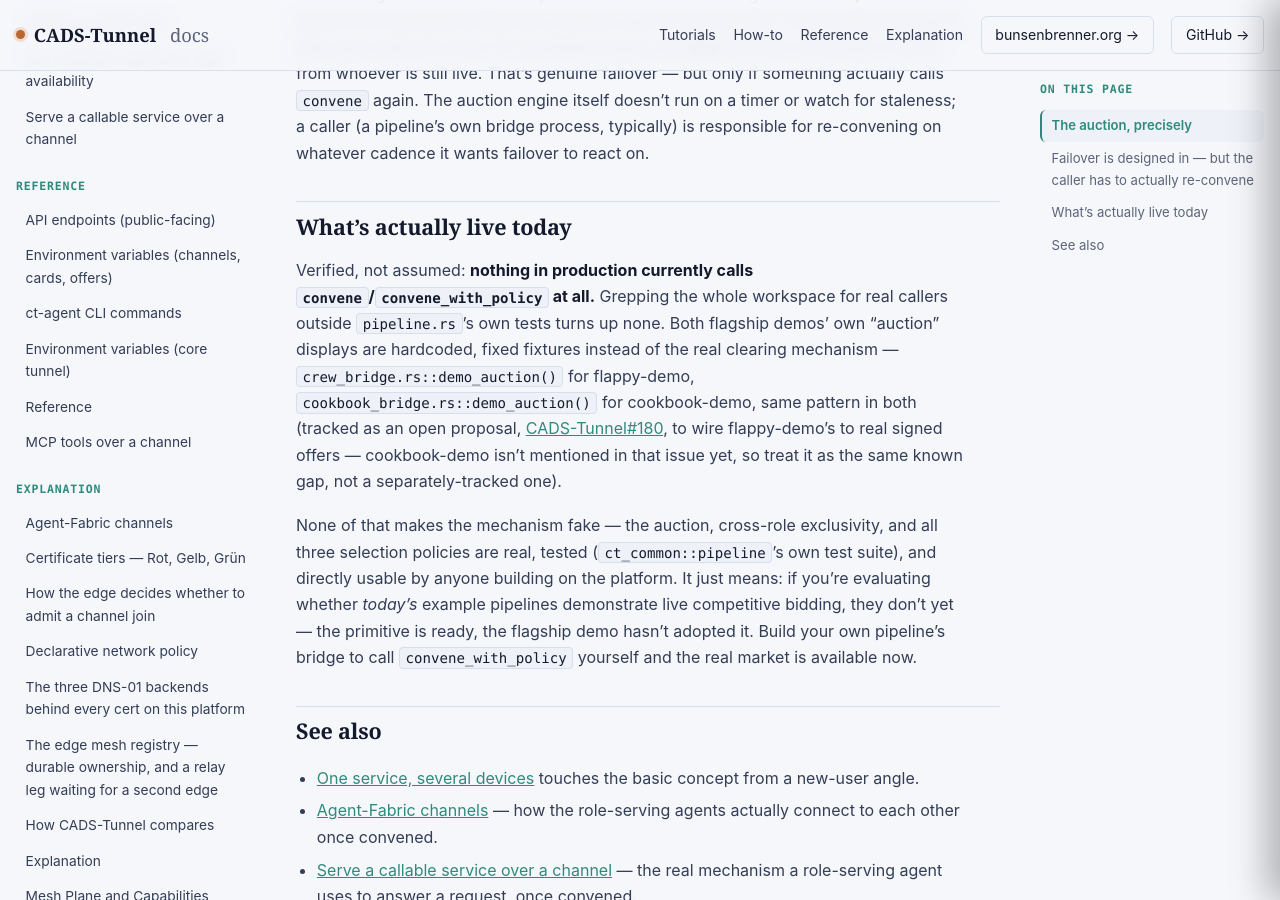
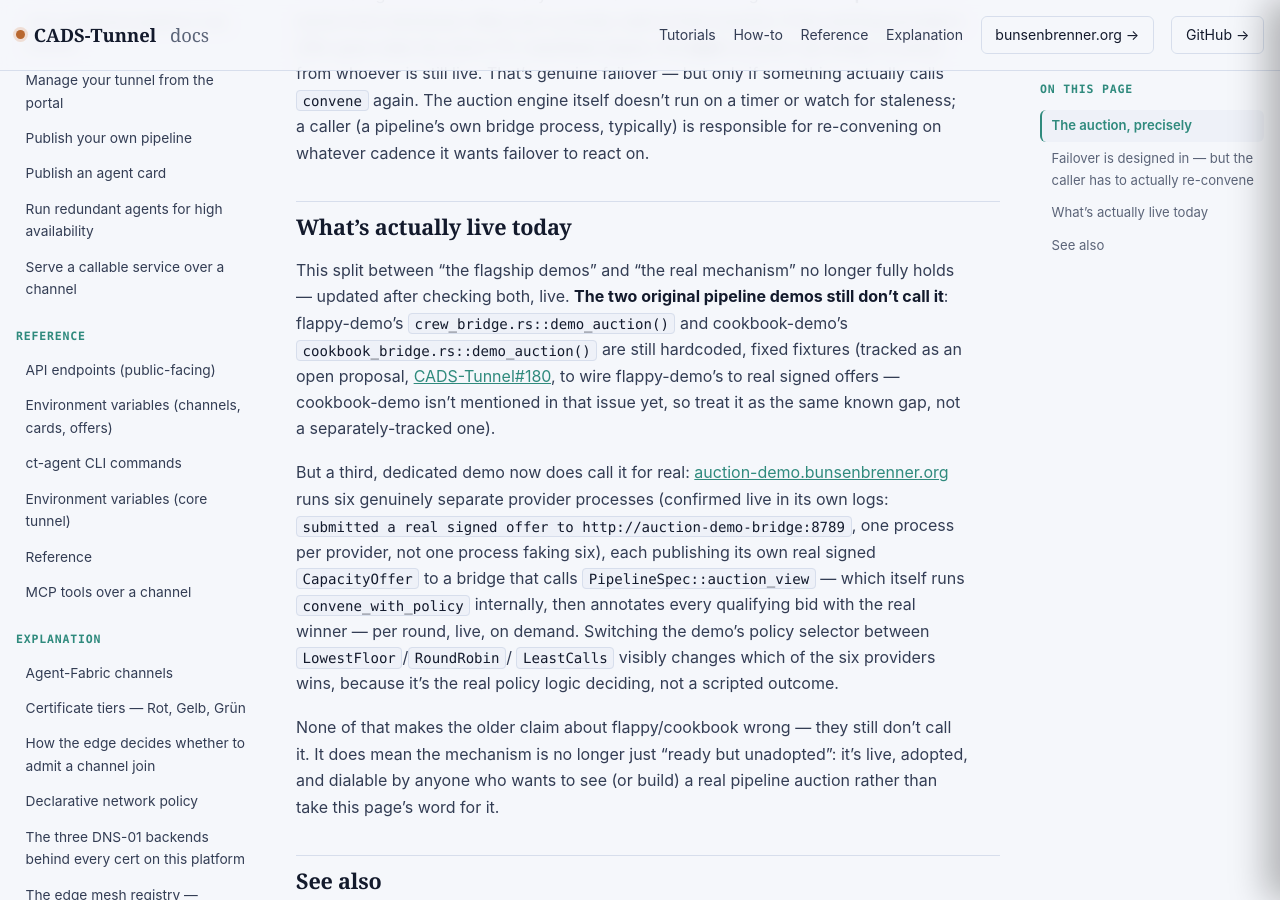
Before and after one commit to scimbe/CADS-Tunnel-docs, a Jekyll site: the page built from _explanation/workflow-pipelines.md, in a window 1280 px wide and 900 px high, scrolled down 1443 px. Built offline with Jekyll 4.4.1, drawn with Linux system fonts in a browser that asks for light colours.

Commit message:
docs(workflow-pipelines): correct now-stale "nothing calls convene" claim
This page previously stated, as verified fact, that nothing in production
calls convene/convene_with_policy at all -- true when written, but
CADS-auction-demo (a separate, dedicated demo built later) now does: six
genuinely separate provider processes each submit a real signed
CapacityOffer to a bridge that calls auction_view (which itself runs
convene_with_policy), confirmed live in the demo's own container logs.
flappy-demo/cookbook-demo still use hardcoded fixtures -- that part of the
original claim stands, only the "nothing at all" framing was stale.

```diff
--- a/_explanation/workflow-pipelines.md
+++ b/_explanation/workflow-pipelines.md
@@ -45,21 +45,27 @@ re-convening on whatever cadence it wants failover to react on.
 
 ## What's actually live today
 
-Verified, not assumed: **nothing in production currently calls `convene`/`convene_with_policy` at all.**
-Grepping the whole workspace for real callers outside `pipeline.rs`'s own tests turns up none. Both
-flagship demos' own "auction" displays are hardcoded, fixed fixtures instead of the real clearing
-mechanism — `crew_bridge.rs::demo_auction()` for flappy-demo, `cookbook_bridge.rs::demo_auction()` for
-cookbook-demo, same pattern in both (tracked as an open proposal,
+This split between "the flagship demos" and "the real mechanism" no longer fully holds — updated after
+checking both, live. **The two original pipeline demos still don't call it**: flappy-demo's
+`crew_bridge.rs::demo_auction()` and cookbook-demo's `cookbook_bridge.rs::demo_auction()` are still
+hardcoded, fixed fixtures (tracked as an open proposal,
 [CADS-Tunnel#180](https://github.com/scimbe/CADS-Tunnel/issues/180), to wire flappy-demo's to real signed
 offers — cookbook-demo isn't mentioned in that issue yet, so treat it as the same known gap, not a
 separately-tracked one).
 
-None of that makes the mechanism fake — the auction, cross-role exclusivity, and all three selection
-policies are real, tested (`ct_common::pipeline`'s own test suite), and directly usable by anyone
-building on the platform. It just means: if you're evaluating whether *today's* example pipelines
-demonstrate live competitive bidding, they don't yet — the primitive is ready, the flagship demo hasn't
-adopted it. Build your own pipeline's bridge to call `convene_with_policy` yourself and the real market
-is available now.
+But a third, dedicated demo now does call it for real:
+[auction-demo.bunsenbrenner.org](https://auction-demo.bunsenbrenner.org/) runs six genuinely separate
+provider processes (confirmed live in its own logs: `submitted a real signed offer to
+http://auction-demo-bridge:8789`, one process per provider, not one process faking six), each publishing
+its own real signed `CapacityOffer` to a bridge that calls `PipelineSpec::auction_view` — which itself
+runs `convene_with_policy` internally, then annotates every qualifying bid with the real winner — per
+round, live, on demand. Switching the demo's policy selector between `LowestFloor`/`RoundRobin`/
+`LeastCalls` visibly changes which of the six providers wins, because it's the real policy logic
+deciding, not a scripted outcome.
+
+None of that makes the older claim about flappy/cookbook wrong — they still don't call it. It does mean
+the mechanism is no longer just "ready but unadopted": it's live, adopted, and dialable by anyone who
+wants to see (or build) a real pipeline auction rather than take this page's word for it.
 
 ## See also
 
```
